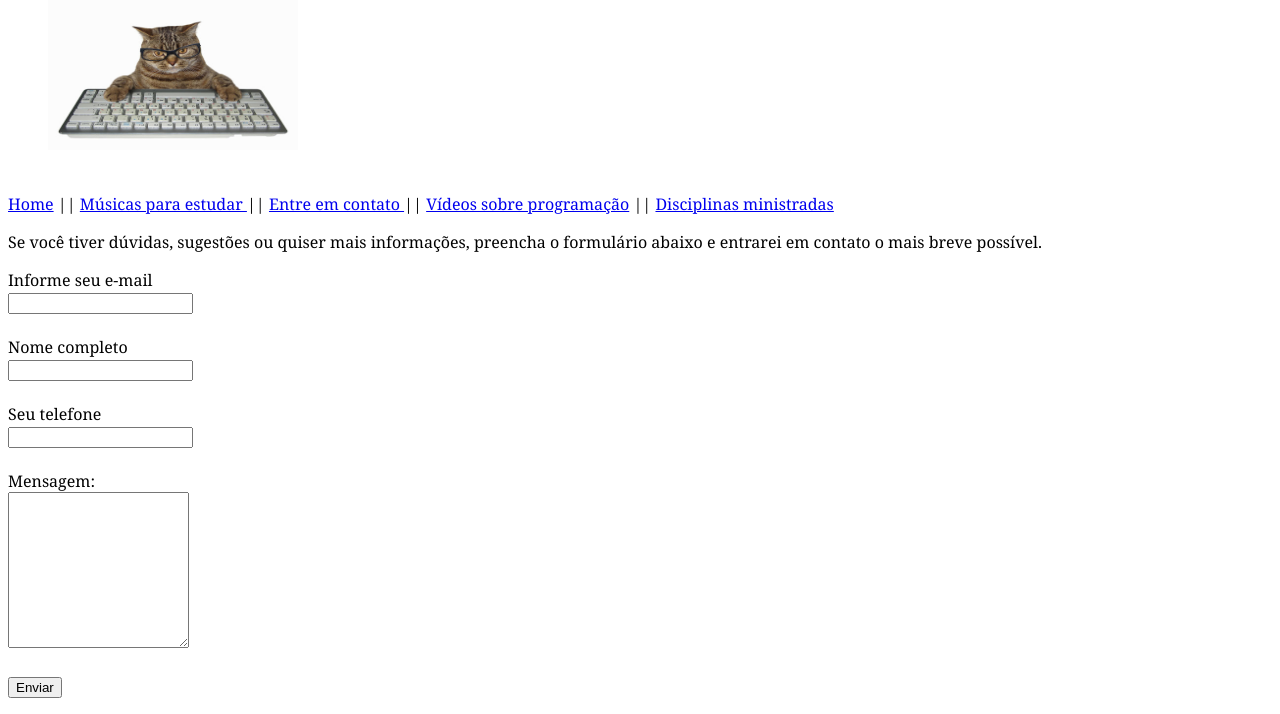
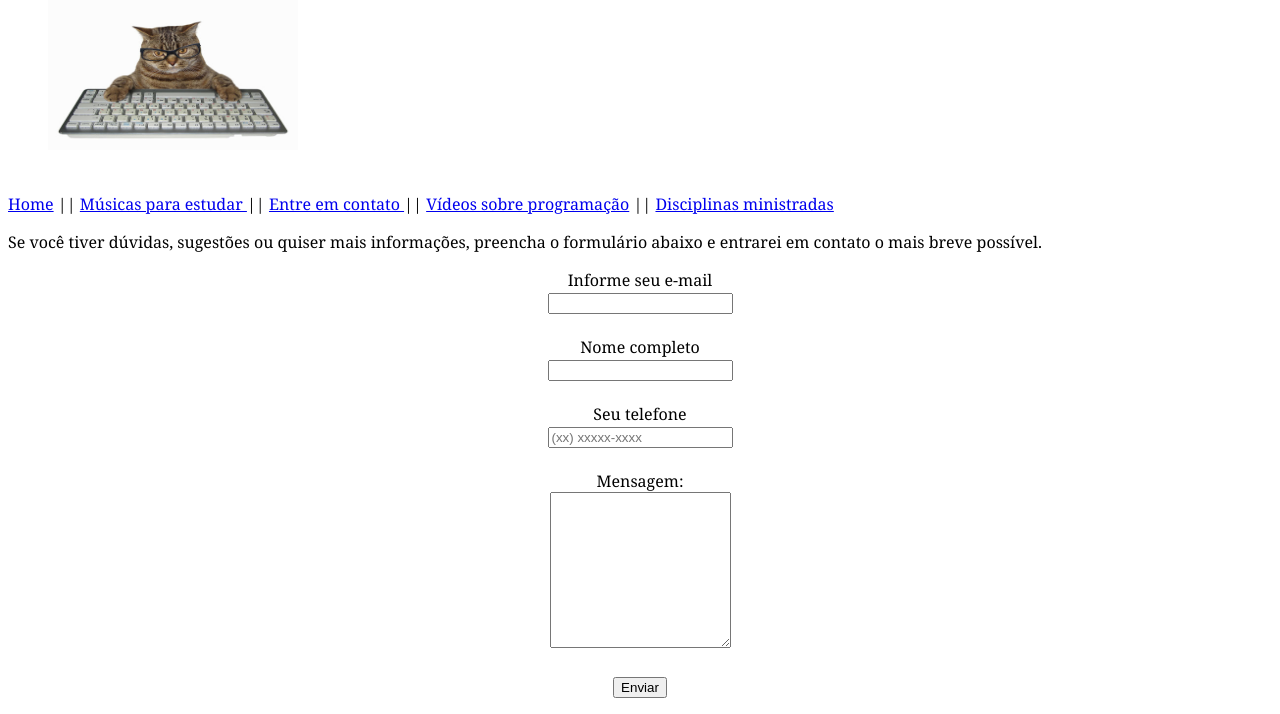
Before and after one commit to Alini-Silva/profalini, a plain HTML site: page contato.html in a window 1280 px wide. Shown: the part 86-800 px from the top of the page. Drawn offline with Linux system fonts and the light colour scheme.

Commit message:
inclusãoDdeCss

```diff
--- a/contato.html
+++ b/contato.html
@@ -6,6 +6,10 @@
     <title>ProfAlini</title>
     <style>
         body { font-family: Cambria; }
+
+        .conteudo {
+            text-align: center ;
+        }
     </style>
 </head>
 
@@ -28,7 +32,7 @@
         Se você tiver dúvidas, sugestões ou quiser mais informações, preencha o formulário abaixo e entrarei em contato o mais breve possível.
     </p>
 
-    <form>
+    <form class="conteudo">
         <label for="email">Informe seu e-mail</label><br>
         <input type="email" id="email" name="user_email"><br><br>
 
@@ -36,7 +40,7 @@
         <input type="text" id="name" name="nome"><br><br>
 
         <label for="number">Seu telefone</label><br>
-        <input type="tel" id="number" name="telefone"><br><br>
+        <input type="tel" id="number" name="telefone" class="input-padrao" required placeholder="(xx) xxxxx-xxxx"><br><br>
 
         <label for="comment">Mensagem:</label><br>
         <textarea id="comment" name="comentario" rows="10" cols="20"></textarea><br><br>
```
Also changed, not shown: index.html (+8 -2 lines), Imagens/Catcoding.jpg (deleted), Imagens/white-cat-with-glasses-and-a-book-on-a-clean-background-closeup-2A11R62.jpg (deleted).
